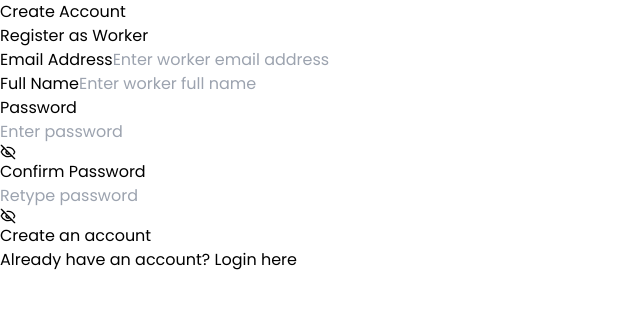
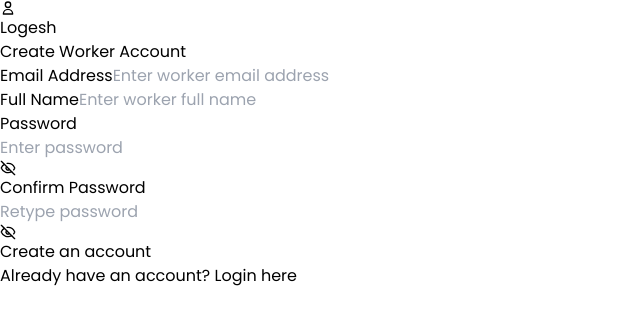
Before and after one commit to Navin1-11-04/Task, a React (Vite) app in the folder frontend/: page / in a window 1280 px wide. Shown: the top 324 px of the page, without its empty margins (0-640 px from the left). Built offline with nearby package versions, Linux system fonts and the light colour scheme.

Commit message:
completed ui for CreateAccount and WorkerLogin pages

```diff
--- a/frontend/src/pages/Worker/CreateAccount.jsx
+++ b/frontend/src/pages/Worker/CreateAccount.jsx
@@ -2,68 +2,68 @@
 import bg from '../../assets/worker_createbg.jpeg';
 import { LuEyeOff } from 'react-icons/lu';
 import { LuEye } from 'react-icons/lu';
-
+import { HiOutlineUser } from "react-icons/hi";
 const CreateAccount = () => {
   return (
-    <div className="w-full h-screen flex flex-col md:flex-row items-center justify-center p-5">
-      <div className="hidden md:block md:w-1/2 h-full bg-cover bg-center" style={{ backgroundImage: `url(${bg})` }}></div>
-
-      <div className="w-full md:w-1/2 flex flex-col items-center justify-center bg-white px-5">
-        <form className="space-y-7 w-full max-w-md flex flex-col">
-          <div className="w-full">
-            <h1 className="text-3xl md:text-4xl font-semibold text-[var(--primary-color)]">Create Account</h1>
-            <p className="text-base font-medium">Register as Worker</p>
+    <div className="w-full h-screen flex flex-col md:flex-row items-center justify-center">
+      <div className="user absolute top-5 right-10 z-10">
+        <p className='flex items-center justify-between gap-5 text-[#23A6F0]'><HiOutlineUser/>Logesh</p>
+      </div>
+      <div className="hidden md:block md:w-[60%] h-full bg-cover bg-center -z-10 absolute inset-y-0 left-0" style={{ backgroundImage: `url(${bg})` }}></div>
+      <div className="w-full md:w-1/2 flex flex-col items-center justify-center bg-white px-5 absolute inset-y-0 right-0 rounded-3xl">
+        <form className="space-y-5 md:space-y-6 w-full max-w-md flex flex-col">
+          <div className="w-full mb-5">
+            <h1 className="text-2xl md:text-3xl font-semibold text-[var(--primary-color)]">Create Worker Account</h1>
           </div>
-
           <div>
-            <label htmlFor="email" className="block text-sm font-medium text-gray-700 w-full">Email Address</label>
+            <label htmlFor="email" className="block text-sm font-medium text-gray-500 w-full">Email Address</label>
             <input
               type="email"
               id="email"
               name="email"
               placeholder="Enter worker email address"
-              className="mt-1 block w-full py-4 px-4 border border-gray-300 rounded-md shadow-sm focus:outline-none focus:ring-blue-500 focus:border-blue-500 sm:text-sm"
+              className="mt-1 block w-full py-4 px-5 border border-gray-300 rounded-md shadow-sm focus:outline-none focus:ring-[#23A6F0] focus:border-[#23A6F0] sm:text-sm"
             />
           </div>
 
           <div>
-            <label htmlFor="name" className="block text-sm font-medium text-gray-700 w-full">Full Name</label>
+            <label htmlFor="name" className="block text-sm font-medium text-gray-500 w-full">Full Name</label>
             <input
               type="text"
               id="name"
               name="name"
               placeholder="Enter worker full name"
-              className="mt-1 block w-full py-4 px-4 border border-gray-300 rounded-md shadow-sm focus:outline-none focus:ring-blue-500 focus:border-blue-500 sm:text-sm"
+              className="mt-1 block w-full py-4 px-5 border border-gray-300 rounded-md shadow-sm focus:outline-none focus:ring-[#23A6F0] focus:border-[#23A6F0] sm:text-sm"
             />
           </div>
 
           <div>
-            <label htmlFor="password" className="block text-sm font-medium text-gray-700 w-full">Password</label>
+            <label htmlFor="password" className="block text-sm font-medium text-gray-500 w-full">Password</label>
             <div className="relative mt-1">
               <input
                 type="password"
                 id="password"
                 name="password"
                 placeholder="Enter password"
-                className="block w-full py-4 px-4 border border-gray-300 rounded-md shadow-sm focus:outline-none focus:ring-blue-500 focus:border-blue-500 sm:text-sm"
+                className="block w-full py-4 px-5 border border-gray-300 rounded-md shadow-sm focus:outline-none focus:ring-[#23A6F0] focus:border-[#23A6F0] sm:text-sm"
               />
-              <span className="absolute inset-y-0 right-0 pr-3 flex items-center text-sm leading-5 text-gray-400">
+              <span className="absolute inset-y-0 right-0 pr-5 flex items-center text-sm leading-5 text-gray-400">
                 <LuEyeOff />
               </span>
             </div>
           </div>
 
           <div>
-            <label htmlFor="confirm-password" className="block text-sm font-medium text-gray-700 w-full">Confirm Password</label>
+            <label htmlFor="confirm-password" className="block text-sm font-medium text-gray-500 w-full">Confirm Password</label>
             <div className="relative mt-1">
               <input
                 type="password"
                 id="confirm-password"
                 name="confirm-password"
                 placeholder="Retype password"
-                className="block w-full py-4 px-4 border border-gray-300 rounded-md shadow-sm focus:outline-none focus:ring-blue-500 focus:border-blue-500 sm:text-sm"
+                className="block w-full py-4 px-5 border border-gray-300 rounded-md shadow-sm focus:outline-none focus:ring-[#23A6F0] focus:border-[#23A6F0] sm:text-sm"
               />
-              <span className="absolute inset-y-0 right-0 pr-3 flex items-center text-sm leading-5 text-gray-400">
+              <span className="absolute inset-y-0 right-0 pr-5 flex items-center text-sm leading-5 text-gray-400">
                 <LuEyeOff />
               </span>
             </div>
@@ -72,12 +72,12 @@
           <div>
             <button
               type="submit"
-              className="w-full flex justify-center py-4 px-4 border border-transparent rounded-md shadow-sm text-sm font-medium text-white bg-blue-500 hover:bg-blue-600 focus:outline-none focus:ring-2 focus:ring-offset-2 focus:ring-blue-500"
+              className="w-full flex justify-center py-4 px-5 border border-transparent rounded-md shadow-sm text-sm font-medium text-white bg-[#23A6F0] hover:bg-[#4b8aff] focus:outline-none focus:ring-2 focus:ring-offset-2 focus:ring-blue-500"
             >
               Create an account
             </button>
             <p className="mt-6 text-center text-sm text-gray-600">
-              Already have an account? <a href="#" className="text-blue-500 hover:text-blue-600">Login here</a>
+              Already have an account? <a href="#" className="text-[#23A6F0] hover:text-[#4b8aff">Login here</a>
             </p>
           </div>
         </form>
--- a/frontend/src/pages/Worker/WorkerLogin.jsx
+++ b/frontend/src/pages/Worker/WorkerLogin.jsx
@@ -27,7 +27,7 @@
           </div>
           <div>
             <button type="submit" className="w-full flex justify-center py-4 px-5 border border-transparent rounded-md shadow-sm text-sm font-medium text-white bg-[#23A6F0] hover:bg-[#4b8aff] focus:outline-none focus:ring-2 focus:ring-offset-2 focus:ring-blue-500">Login</button>
-            <p className="mt-6 text-center text-sm text-gray-600">
+            <p className="mt-6 text-center text-sm text-gray-500">
               Shop Over? <a href="#" className="text-[#23A6F0] hover:text-[#4b8aff]">Continue with Google</a>
             </p>
           </div>
```
